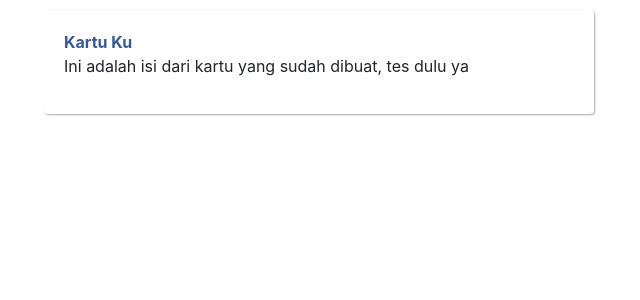
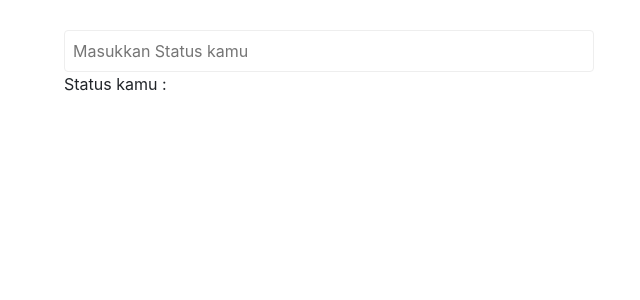
Before and after one commit to Zulharmin-192113301/Pertemuan5, a React (Create React App) app: page / in a window 1280 px wide. Shown: the top 300 px of the page, without its empty margins (321-961 px from the left). Built offline with nearby package versions, Linux system fonts and the light colour scheme.

Commit message:
Latihan 5.9 - nilai state input

```diff
--- /dev/null
+++ b/src/components/Input/Input.css
@@ -0,0 +1,15 @@
+.input {
+    width:550px;
+    background: #fff;
+    border-radius: 4px;
+    padding: 20px;
+    margin: auto;
+    margin-top: 10px;
+}
+
+.input input {
+    width : 530px;
+    border-radius: 4px;
+    border : 1px solid #eee;
+    padding: 8px;
+}
--- /dev/null
+++ b/src/components/Input/Input.js
@@ -0,0 +1,19 @@
+import React, { Component } from 'react';
+import Card from './Input.css';
+
+export default class Input extends Component {
+    constructor(){
+        super();
+
+        this.state ={status : ''}
+    }
+
+    render() {
+        return (
+            <div className='input'>
+                <input type='text' name='status' placeholder='Masukkan Status kamu' onChange={(ev)=> this.setState({status :ev.target.value})} />
+                <p>Status kamu : {this.state.status}</p>
+            </div>
+        )
+    }
+}
--- a/src/index.js
+++ b/src/index.js
@@ -3,11 +3,12 @@ import ReactDOM from 'react-dom';
 import './index.css';
 import App from './App';
 import Main from './Main'
+import Input from './components/Input/Input'
 import reportWebVitals from './reportWebVitals';
 
 ReactDOM.render(
   <React.StrictMode>
-    <Main />
+    <Input />
   </React.StrictMode>,
   document.getElementById('root')
 );
```
